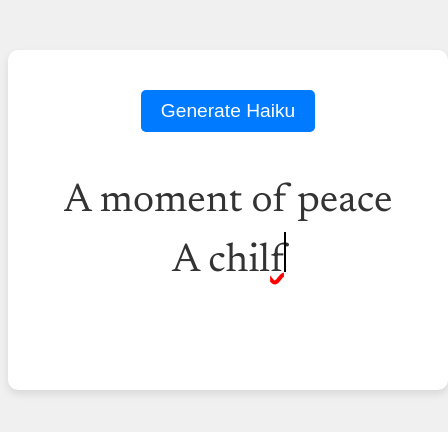
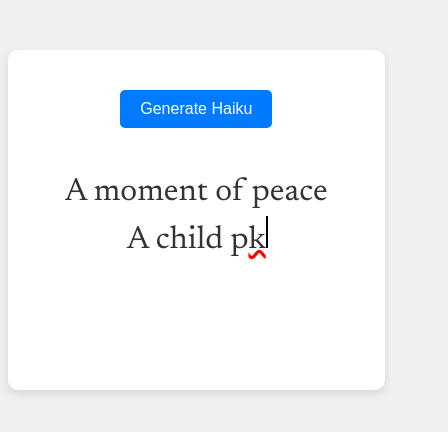
Before and after one commit to tanketom/haikubot, a plain HTML site: page index.html in a window 390 px wide. Both pictures are taken after a click on the button "Generate Haiku". Shown: the whole page, 448 px wide, since content can reach past the window. Drawn offline with Linux system fonts and the light colour scheme.

Commit message:
responsive, error

```diff
--- a/script.js
+++ b/script.js
@@ -60,22 +60,28 @@ async function typeWriterEffect(element, text, speed) {
     cursor.id = 'caret';
     element.appendChild(cursor);
 
+    let word = '';
     for (let i = 0; i < text.length; i++) {
         let char = text[i];
-        if (Math.random() < 0.25) {
-            // Mistype a letter with a neighboring key
+        word += char;
+        if (Math.random() < 0.25 && char !== ' ' && char !== '\n') {
+            // Mistype a word with a neighboring key
             let wrongChar = getNeighboringKey(char);
             let mistypedSpan = document.createElement('span');
             mistypedSpan.className = 'mistyped';
-            mistypedSpan.textContent = wrongChar;
+            mistypedSpan.textContent = word.slice(0, -1) + wrongChar;
             cursor.insertAdjacentElement('beforebegin', mistypedSpan);
             await sleep(250); // Pause on mistype
             // Backspace
             mistypedSpan.remove();
             await sleep(speed);
+            word = word.slice(0, -1); // Remove the wrong character from the word
         }
         cursor.insertAdjacentText('beforebegin', char);
         await sleep(speed);
+        if (char === ' ' || char === '\n') {
+            word = ''; // Reset word on space or newline
+        }
     }
 }
 
--- a/styles.css
+++ b/styles.css
@@ -13,9 +13,11 @@ body {
     padding: 20px;
     border-radius: 10px;
     box-shadow: 0 4px 8px rgba(0, 0, 0, 0.1);
-    width: 400px; /* Fixed width */
+    width: 80%; /* Minimum 80% of screen width */
+    max-width: 800px; /* Maximum width for larger screens */
     height: 300px; /* Fixed height */
     overflow: hidden;
+    margin: 0 auto; /* Center align */
 }
 
 #generate-button {
@@ -65,3 +67,17 @@ body {
     from, to { background-color: transparent; }
     50% { background-color: black; }
 }
+
+@media (max-width: 600px) {
+    #haiku-container {
+        width: 90%; /* Adjust width for smaller screens */
+    }
+
+    #haiku {
+        font-size: 2em; /* Adjust font size for smaller screens */
+    }
+
+    #generate-button {
+        font-size: 1em; /* Adjust button size for smaller screens */
+    }
+}
```
